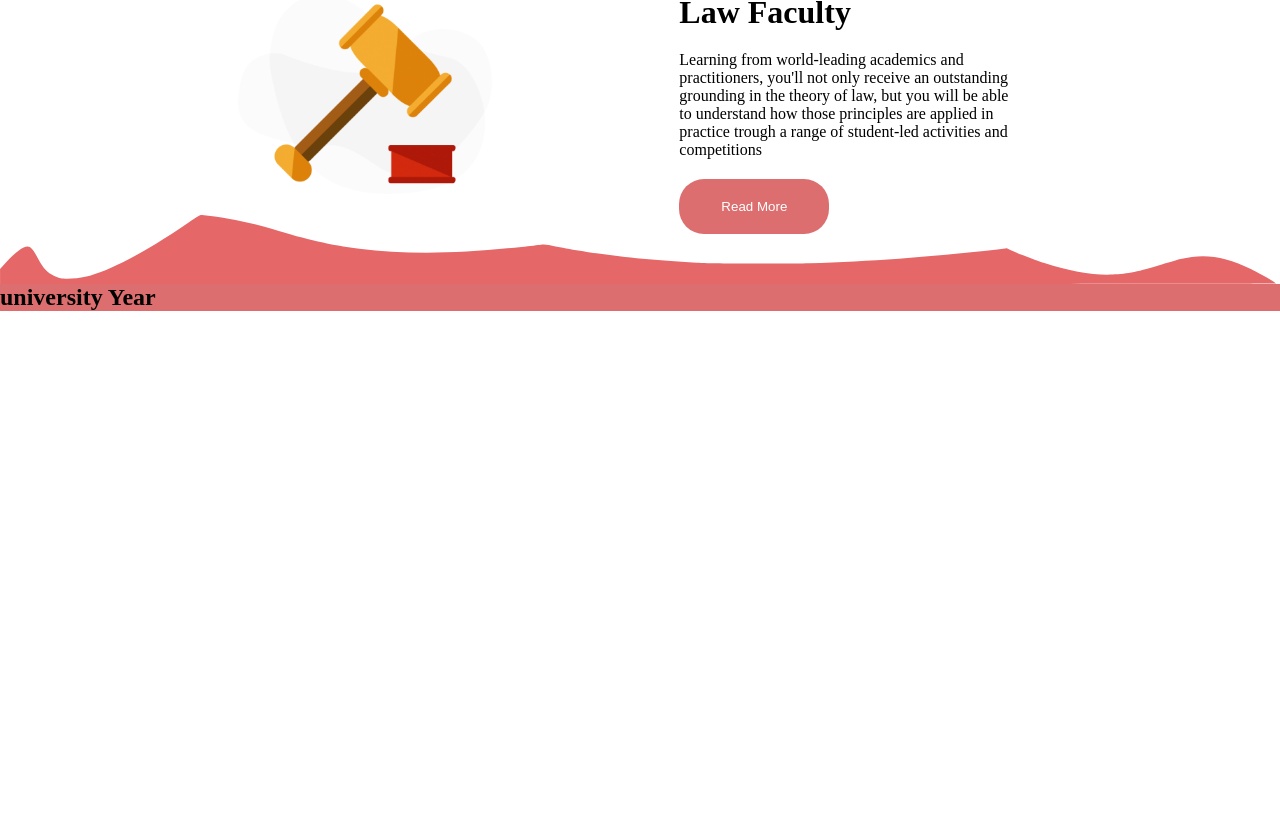
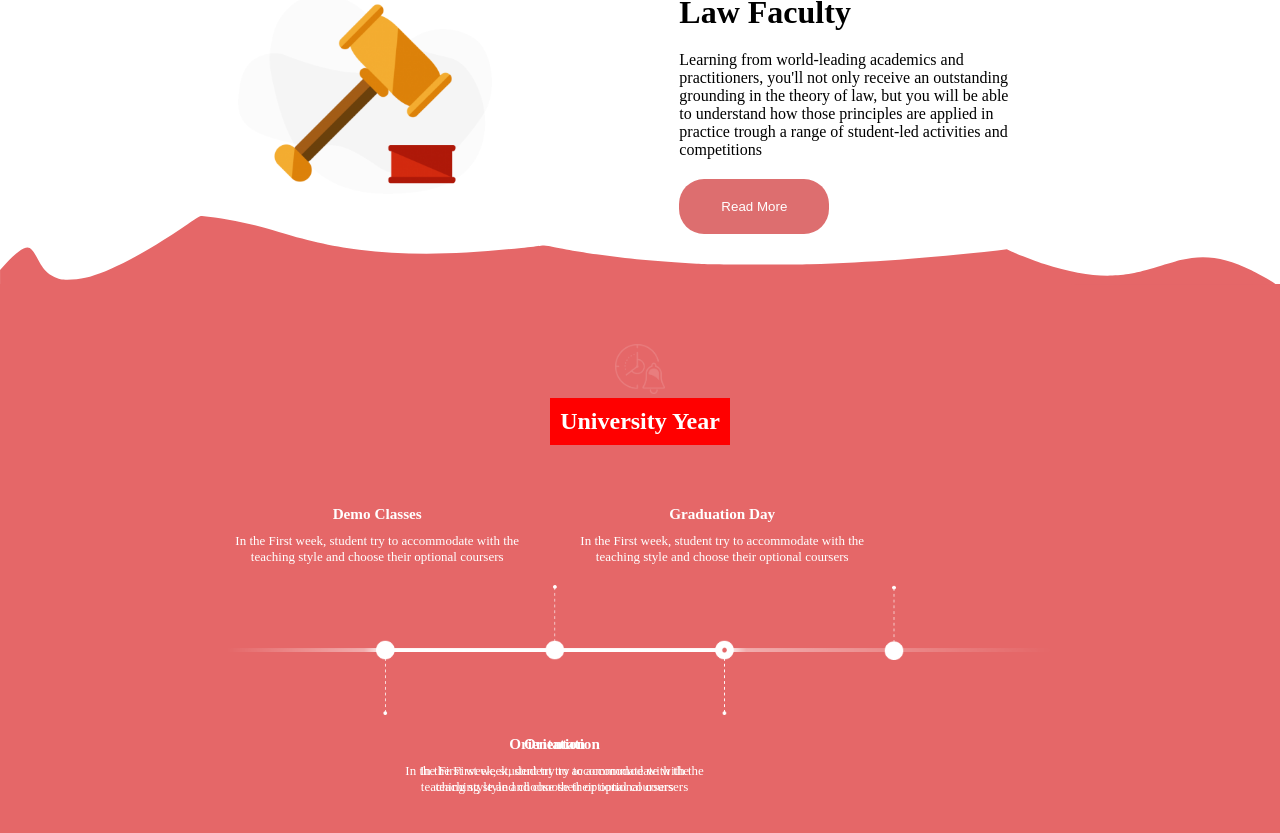
Before and after one commit to GiuseppeSU/proj-html-vuejs, a Vue app: page / in a window 1280 px wide. Shown: the part 1459-2292 px from the top of the page. Before the commit the page ends 1770 px from the top, so only its background shows below. Built offline with nearby package versions, Linux system fonts and the light colour scheme.

Commit message:
Fine quarta section

```diff
--- a/src/App.vue
+++ b/src/App.vue
@@ -309,6 +309,6 @@ export default {
 .wave-red {
   width: 100%;
   position: absolute;
-  bottom: 0px;
+  bottom: -1px;
 }
 </style>
--- a/src/components/MyMain.vue
+++ b/src/components/MyMain.vue
@@ -5,13 +5,43 @@ export default {
 </script>
 
 <template>
+    <!-- QUARTA SECTION -->
     <section>
         <div class="università">
             <div class="uni-text">
-                <h1>university Year</h1>
+                <img class="clock" src="../../public/Clock-and-Bell.png" alt="">
+                <h1>University Year</h1>
+            </div>
+
+        </div>
+        <div class="grafico-container">
+            <div class="minitext">
+                <h3>Demo Classes</h3>
+                <p>In the First week, student try to accommodate with the teaching style and choose their optional coursers
+                </p>
+            </div>
+
+            <div class="minitext2">
+                <h3>Graduation Day</h3>
+                <p>In the First week, student try to accommodate with the teaching style and choose their optional coursers
+                </p>
+            </div>
+            <img class="grafico" src="../../public/Timeline-Item.png" alt="">
+
+            <div class="minitext3">
+                <h3>Orientation</h3>
+                <p>In the First week, student try to accommodate with the teaching style and choose their optional coursers
+                </p>
+            </div>
+
+            <div class="minitext4">
+                <h3>Orientation</h3>
+                <p>In the First week, student try to accommodate with the teaching style and choose their optional coursers
+                </p>
             </div>
         </div>
     </section>
+    <!-- FINE QUARTA SECTION -->
 </template>
 
 
@@ -20,7 +50,119 @@ export default {
 @use '../styles/partials/variables.scss';
 
 .università {
-    background-color: variables.$bgcolor-salmon;
+    padding-top: 60px;
+    background-color: rgb(229, 103, 104);
+    display: flex;
+    justify-content: center;
+}
+
+.uni-text {
+    text-align: center;
+    margin-bottom: 40px;
+}
+
+.clock {
+    height: 50px;
+}
+
+.uni-text h1 {
+
+    background-color: red;
+    color: white;
+    text-align: center;
+    padding: 10px;
+
+
+}
+
+.grafico-container {
+    background-color: rgb(229, 103, 104);
+    display: flex;
+    justify-content: center;
+    padding-top: 100px;
+    position: relative;
+    height: 350px;
+
+
+}
+
+.grafico {
+    height: 130px;
+}
+
+.minitext {
+    text-align: center;
+    color: white;
+    position: absolute;
+    right: 525px;
+    top: 20px;
+    font-size: 13px;
+}
+
+.minitext h3 {
+    width: 60%;
+}
+
+.minitext p {
+    width: 60%;
+    margin-top: 10px;
+
+}
+
+.minitext2 {
+    text-align: center;
+    color: white;
+    position: absolute;
+    right: 180px;
+    top: 20px;
+    font-size: 13px;
+}
+
+.minitext2 h3 {
+    width: 60%;
+}
+
+.minitext2 p {
+    width: 60%;
+    margin-top: 10px;
+
+}
+
+.minitext3 {
+    text-align: center;
+    color: white;
+    position: absolute;
+    left: 400px;
+    top: 250px;
+    font-size: 13px;
+}
+
+.minitext3 h3 {
+    width: 60%;
+}
+
+.minitext3 p {
+    width: 60%;
+    margin-top: 10px;
+
+}
+
+.minitext4 {
+    text-align: center;
+    color: white;
+    position: absolute;
+    right: 355px;
+    top: 250px;
+    font-size: 13px;
+}
+
+.minitext4 h3 {
+    width: 60%;
+}
+
+.minitext4 p {
+    width: 60%;
+    margin-top: 10px;
 
 }
 </style>
```
